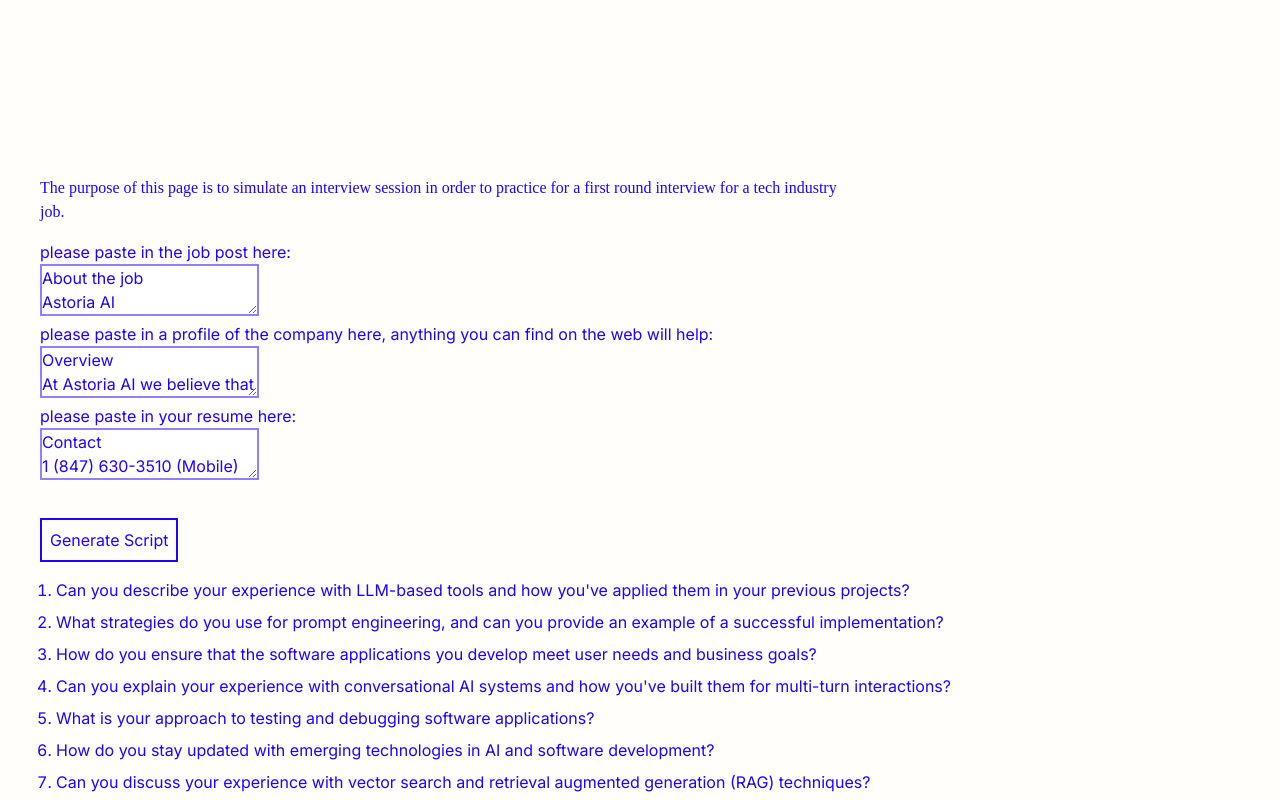
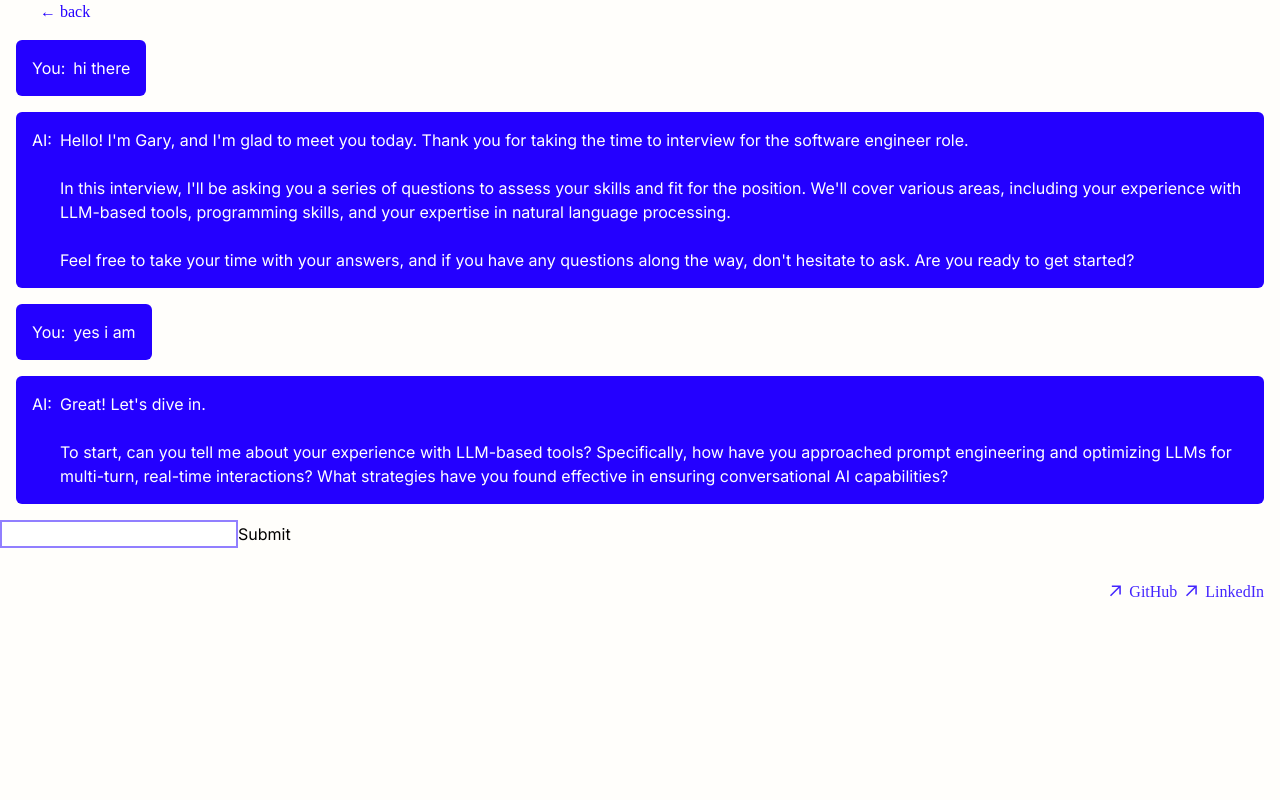
Before and after one commit to chedgo/home, a Next.js app: page /interview-practice in a window 1280 px wide. Shown: the top 800 px of the page. Built offline with nearby package versions, Linux system fonts and the light colour scheme; a web font is replaced by a local one.

Commit message:
better styling for chat

```diff
--- a/src/app/interview-practice/page.tsx
+++ b/src/app/interview-practice/page.tsx
@@ -4,7 +4,7 @@
 import { useGenerateQuestionList } from '@/hooks/useGenerateQuestionList';
 import { useChat } from 'ai/react';
 import { Question } from '@/types/Interviews';
-
+import { CoreMessage } from 'ai';
 const mockJobDescription = `About the job
 Astoria AI (http://www.astoria.ai) is an early-stage startup focused on building human-centered global talent intelligence platform powered by Artificial Intelligence. At Astoria AI we believe that people have indispensable human need to realize their full potential. Our mission is to help people to unlock their potential and help organizations to attract those people and build sustained practices of retaining motivated and most qualified talent.
 
@@ -219,70 +219,171 @@
 export const mockQuestions = [
   {
     text: "Can you describe your experience with LLM-based tools and how you've applied them in your previous projects?",
-    assessment: 'This question is asking about the candidate\'s experience with LLM-based tools and their ability to apply them in previous projects. It is assessing their knowledge and skills in this area.',
+    assessment:
+      "This question is asking about the candidate's experience with LLM-based tools and their ability to apply them in previous projects. It is assessing their knowledge and skills in this area.",
   },
   {
     text: 'What strategies do you use for prompt engineering, and can you provide an example of a successful implementation?',
-    assessment: 'This question is assessing the candidate\'s knowledge and skills in prompt engineering. It is asking them to explain their strategies and provide an example of a successful implementation.',
+    assessment:
+      "This question is assessing the candidate's knowledge and skills in prompt engineering. It is asking them to explain their strategies and provide an example of a successful implementation.",
   },
   {
     text: 'How do you ensure that the software applications you develop meet user needs and business goals?',
-    assessment: 'This question is assessing the candidate\'s ability to ensure that the software applications they develop meet user needs and business goals. It is asking them to explain their strategies and provide examples of how they have achieved this in previous projects.',
+    assessment:
+      "This question is assessing the candidate's ability to ensure that the software applications they develop meet user needs and business goals. It is asking them to explain their strategies and provide examples of how they have achieved this in previous projects.",
   },
   {
     text: "Can you explain your experience with conversational AI systems and how you've built them for multi-turn interactions?",
-    assessment: 'This question is assessing the candidate\'s experience with conversational AI systems and their ability to build them for multi-turn interactions. It is asking them to explain their strategies and provide examples of how they have achieved this in previous projects.',
+    assessment:
+      "This question is assessing the candidate's experience with conversational AI systems and their ability to build them for multi-turn interactions. It is asking them to explain their strategies and provide examples of how they have achieved this in previous projects.",
   },
   {
     text: 'What is your approach to testing and debugging software applications?',
-    assessment: 'This question is assessing the candidate\'s approach to testing and debugging software applications. It is asking them to explain their strategies and provide examples of how they have achieved this in previous projects.',
+    assessment:
+      "This question is assessing the candidate's approach to testing and debugging software applications. It is asking them to explain their strategies and provide examples of how they have achieved this in previous projects.",
   },
   {
     text: 'How do you stay updated with emerging technologies in AI and software development?',
-    assessment: 'This question is assessing the candidate\'s ability to stay updated with emerging technologies in AI and software development. It is asking them to explain their strategies and provide examples of how they have achieved this in previous projects.',
+    assessment:
+      "This question is assessing the candidate's ability to stay updated with emerging technologies in AI and software development. It is asking them to explain their strategies and provide examples of how they have achieved this in previous projects.",
   },
   {
     text: 'Can you discuss your experience with vector search and retrieval augmented generation (RAG) techniques?',
-    assessment: 'This question is assessing the candidate\'s experience with vector search and retrieval augmented generation (RAG) techniques. It is asking them to explain their strategies and provide examples of how they have achieved this in previous projects.',
+    assessment:
+      "This question is assessing the candidate's experience with vector search and retrieval augmented generation (RAG) techniques. It is asking them to explain their strategies and provide examples of how they have achieved this in previous projects.",
   },
   {
     text: 'What programming languages are you most comfortable with, and how have you used them in your past projects?',
-    assessment: 'This question is assessing the candidate\'s comfort level with different programming languages and their ability to use them in past projects. It is asking them to explain their comfort level and provide examples of how they have used them in previous projects.',
+    assessment:
+      "This question is assessing the candidate's comfort level with different programming languages and their ability to use them in past projects. It is asking them to explain their comfort level and provide examples of how they have used them in previous projects.",
   },
   {
     text: 'How do you prioritize tasks and manage your time when working on multiple projects?',
-    assessment: 'This question is assessing the candidate\'s ability to prioritize tasks and manage their time when working on multiple projects. It is asking them to explain their strategies and provide examples of how they have achieved this in previous projects.',
+    assessment:
+      "This question is assessing the candidate's ability to prioritize tasks and manage their time when working on multiple projects. It is asking them to explain their strategies and provide examples of how they have achieved this in previous projects.",
   },
   {
     text: 'Can you provide an example of a challenging problem you faced in software development and how you solved it?',
-    assessment: 'This question is assessing the candidate\'s ability to solve challenging problems in software development. It is asking them to explain their strategies and provide examples of how they have solved challenging problems in previous projects.',
+    assessment:
+      "This question is assessing the candidate's ability to solve challenging problems in software development. It is asking them to explain their strategies and provide examples of how they have solved challenging problems in previous projects.",
   },
   {
     text: 'How do you collaborate with product teams to ensure alignment on project scope?',
-    assessment: 'This question is assessing the candidate\'s ability to collaborate with product teams to ensure alignment on project scope. It is asking them to explain their strategies and provide examples of how they have achieved this in previous projects.',
+    assessment:
+      "This question is assessing the candidate's ability to collaborate with product teams to ensure alignment on project scope. It is asking them to explain their strategies and provide examples of how they have achieved this in previous projects.",
   },
 ] as Question[];
 export const mockData = true;
+
+interface MessageProps {
+  message: CoreMessage;
+}
+
+const Message = ({ message }: MessageProps) => {
+  const renderContent = (content: CoreMessage['content']) => {
+    if (typeof content === 'string') {
+      return <div className="whitespace-pre-wrap -mt-6 pt-6">{content}</div>;
+    }
+
+    if (Array.isArray(content)) {
+      return content.map((part, index) => {
+        switch (part.type) {
+          case 'text':
+            return (
+              <div
+                key={index}
+                className="whitespace-pre-wrap indent-8 -mt-6 pt-6"
+              >
+                {part.text}
+              </div>
+            );
+          case 'image':
+            return (
+              <img
+                key={index}
+                src={
+                  part.image instanceof URL
+                    ? part.image.toString()
+                    : (part.image as string)
+                }
+                alt="Message attachment"
+                className="max-w-xs rounded-md my-2"
+              />
+            );
+          case 'tool-call':
+            return <span key={index}>Tool Call: {part.toolName}</span>;
+          case 'tool-result':
+            return (
+              <span key={index}>
+                Tool Result: {JSON.stringify(part.result)}
+              </span>
+            );
+          default:
+            return null;
+        }
+      });
+    }
+
+    return JSON.stringify(content);
+  };
+
+  return (
+    <div className="bg-primary text-white w-fit rounded-md p-4 mb-4 mx-4 flex gap-2">
+      <div> {message.role === 'user' ? 'You: ' : 'AI: '}</div>
+      <div> {renderContent(message.content)}</div>
+    </div>
+  );
+};
 
 interface InterviewSimulatorProps {
   questions: Question[];
 }
 const InterviewSimulator = ({ questions }: InterviewSimulatorProps) => {
   const filteredQuestions = questions.filter((q): q is Question => !!q?.text);
-  const { messages, input, handleInputChange, handleSubmit } = useChat({
+  const {
+    // messages,
+    input,
+    handleInputChange,
+    handleSubmit,
+  } = useChat({
     keepLastMessageOnError: true,
     api: '/api/chat',
     body: {
       questions: filteredQuestions,
     },
   });
+  const messages = [
+    {
+      id: '4ZgrKro',
+      createdAt: '2024-11-12T19:26:21.139Z',
+      role: 'user' as const,
+      content: 'hi there',
+    },
+    {
+      id: 'pM7f6BN',
+      role: 'assistant' as const,
+      content:
+        "Hello! I'm Gary, and I'm glad to meet you today. Thank you for taking the time to interview for the software engineer role. \n\nIn this interview, I'll be asking you a series of questions to assess your skills and fit for the position. We'll cover various areas, including your experience with LLM-based tools, programming skills, and your expertise in natural language processing. \n\nFeel free to take your time with your answers, and if you have any questions along the way, don't hesitate to ask. Are you ready to get started?",
+      createdAt: '2024-11-12T19:26:24.202Z',
+    },
+    {
+      id: '2ozPxyf',
+      createdAt: '2024-11-12T19:26:29.930Z',
+      role: 'user' as const,
+      content: 'yes i am',
+    },
+    {
+      id: '8WZzbs5',
+      role: 'assistant' as const,
+      content:
+        "Great! Let's dive in. \n\nTo start, can you tell me about your experience with LLM-based tools? Specifically, how have you approached prompt engineering and optimizing LLMs for multi-turn, real-time interactions? What strategies have you found effective in ensuring conversational AI capabilities?",
+      createdAt: '2024-11-12T19:26:30.577Z',
+    },
+  ];
   return (
     <>
       {messages.map((message) => (
-        <div key={message.id}>
-          {message.role === 'user' ? 'User: ' : 'AI: '}
-          {message.content}
-        </div>
+        <Message key={message.id} message={message} />
       ))}
 
       <form onSubmit={handleSubmit}>
@@ -306,7 +407,7 @@
     mockData ? mockCompanyProfile : ''
   );
   const [resume, setResume] = useState(mockData ? mockResume : '');
-  const [interviewStarted, setInterviewStarted] = useState(false);
+  const [interviewStarted, setInterviewStarted] = useState(true);
   const { fetchQuestionList, isLoading, questions } = useGenerateQuestionList();
 
   return interviewStarted ? (
@@ -391,14 +492,16 @@
         </ol>
       </div>
       {/* button to launch a the interview simulator, or regenerate the script */}
-    {  <div className="flex gap-4">
-        <div
-          className="border-2 border-primary text-primary mt-8 p-2 w-fit"
-          onClick={() => setInterviewStarted(true)}
-        >
-          Launch Interview
+      {
+        <div className="flex gap-4">
+          <div
+            className="border-2 border-primary text-primary mt-8 p-2 w-fit cursor-pointer"
+            onClick={() => setInterviewStarted(true)}
+          >
+            Launch Interview
+          </div>
         </div>
-      </div>}
+      }
     </div>
   );
 }
```
